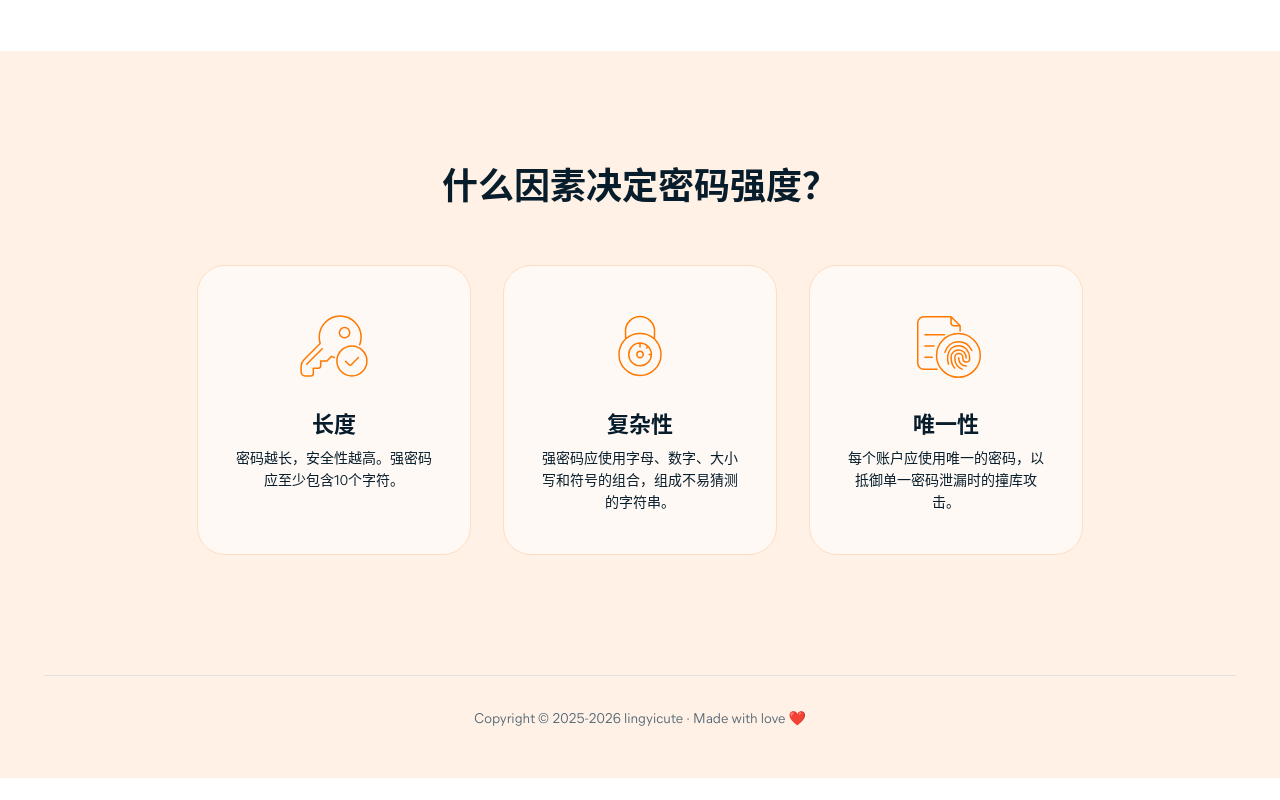
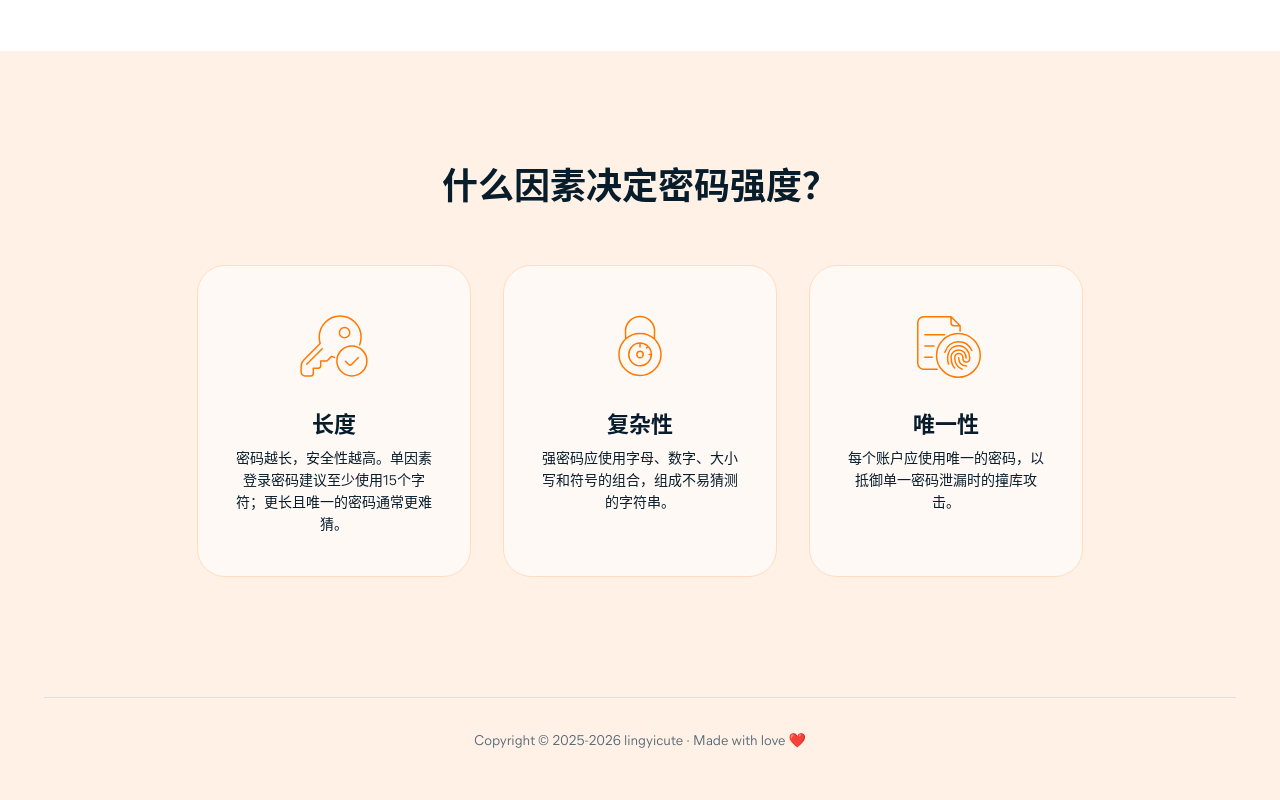
Before and after one commit to lingyicute/Random-Password-Generator, a website: page index.html in a window 1280 px wide. Shown: the part 675-1475 px from the top of the page. Before the commit the page ends 1453 px from the top, so only its background shows below. Drawn offline with Linux system fonts and the light colour scheme.

Commit message:
Update password length guidance

```diff
--- a/index.html
+++ b/index.html
@@ -122,7 +122,7 @@
                         <div class="feature-item-img"><img src="./images/password-checkmark--key-tick.svg" alt="" width="80" height="80" loading="lazy"></div>
                         <div class="feature-item-body">
                            <div class="h7 feature-item-title">长度</div>
-                           <div class="body-4 feature-item-text">密码越长，安全性越高。强密码应至少包含10个字符。</div>
+                           <div class="body-4 feature-item-text">密码越长，安全性越高。单因素登录密码建议至少使用15个字符；更长且唯一的密码通常更难猜。</div>
                         </div>
                      </div>
                   </div>
```
Also changed, not shown: tests/app.spec.js (+4 -0 lines).
